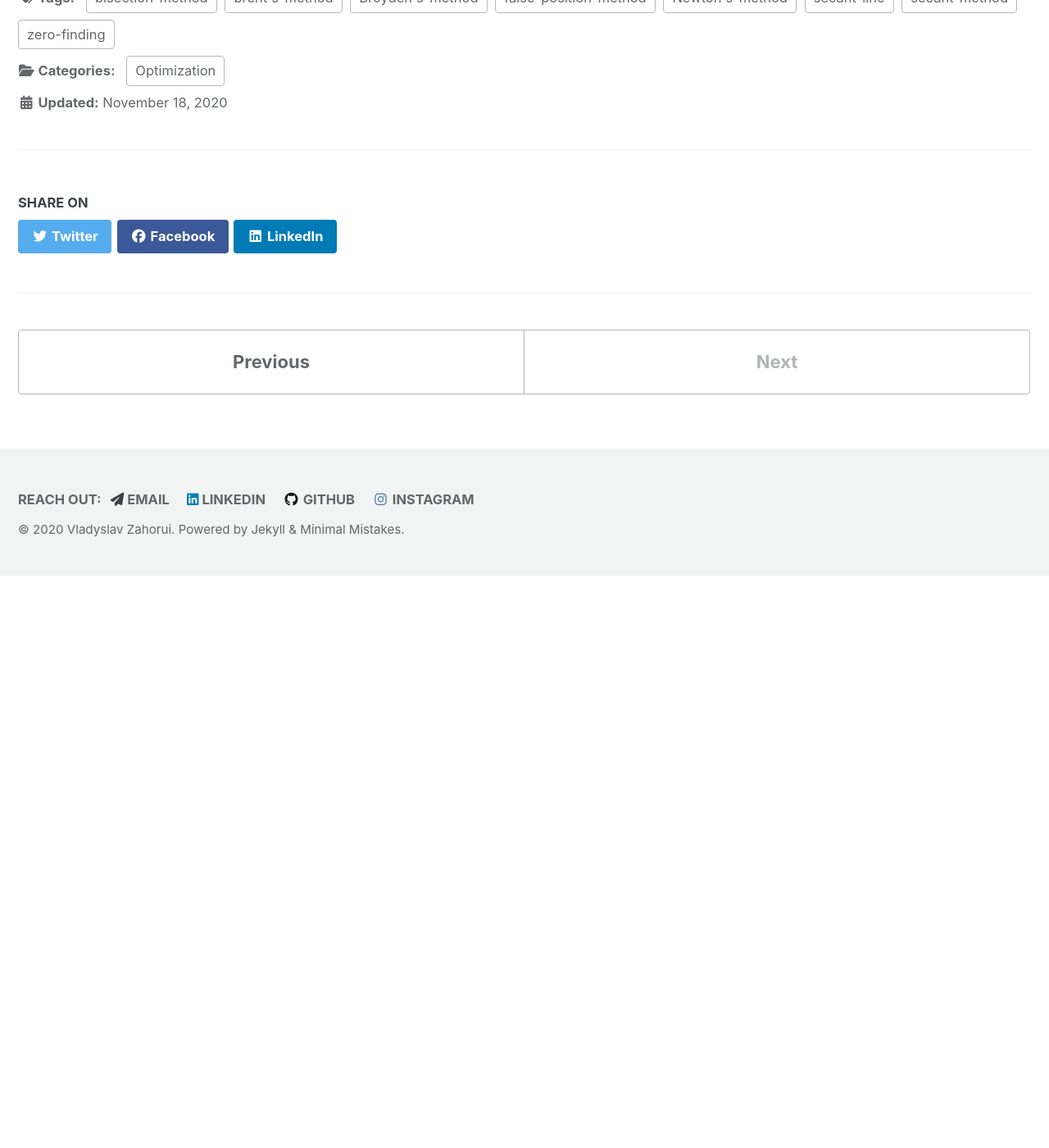
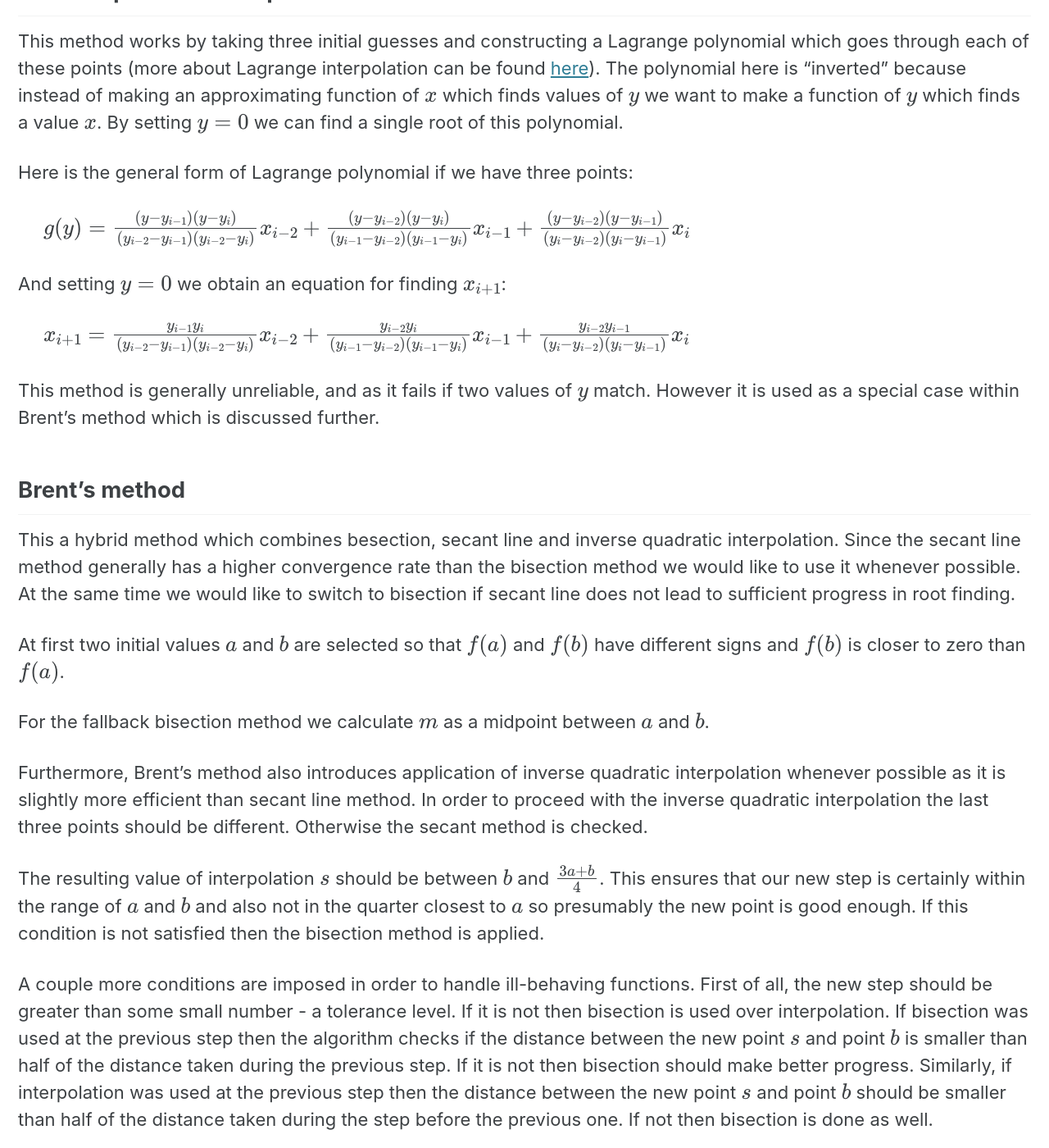
Before and after one commit to vzahorui/vzahorui.github.io, a Jekyll site: the page built from _posts/2020-10-25-root-finding.md, in a window 1280 px wide and 1400 px high, scrolled down 3073 px. Shown: the whole window at 82% size. Built offline with Jekyll 4.4.1, drawn with Linux system fonts in a browser that asks for light colours; cached includes are drawn as plain includes; nearby versions of some CDN libraries; formulas are drawn with MathJax 3; before the commit the page ends 3775 px from its top, so only the background shows below that; some of the changed text lies outside the part shown.

Commit message:
finished root finding algorithms article

```diff
--- a/_posts/2020-10-25-root-finding.md
+++ b/_posts/2020-10-25-root-finding.md
@@ -3,8 +3,8 @@ layout: single
 title: "Root finding algorithms"
 description: "Describing algorithms for function's root finding"
 category: "Optimization"
-tags: secant-method secant-line bisection-method brent's-method Newton's-method zero-finding false-position-method Broyden's-method
-date: 2020-11-18
+tags: secant-method secant-line bisection-method Brent's-method Newton's-method zero-finding false-position-method Broyden's-method inverse-quadratic-interpolation
+date: 2020-11-22
 ---
 
 In numeric analysis root finding is equivalent to finding zeros of a continuous function. In case of complex and composite function finding values of a variable at which a function evaluates to zero is not a straightforward task, and thus root finding algorithms provide various iterative techniques for approximation of the root. In general root finding algorithms do not find all possible roots of a function but only the closest one to the initial guess (if any at all). Failing to find a root with approximation does not mean however that the function does not have any.
@@ -19,7 +19,7 @@ Newton's method could be effectively used for root finding by making a linear ap
 
 This is one probably the simplest method in root finding which starts off with two guesses where a function has values of opposite signs, say $f(a)$ is a positive and $f(b)$ is a negative value. The interval [$a$, $b$] is repeatedly bisected with a new point $c$ in the middle of it. After each bisection we either have $f(a) > 0$ and $f(c) \leq 0$ or $f(c) \geq 0$ and $(b) < 0$. The interval with opposite signs is selected and the procedure is repeated all over again until the interval becomes small enough, in which case the root is considered to be found. Although this algorithm is robust it might be too slow.
 
-## Secant method
+## Secant line method
 
 This method assumes that the function is approximately linear in the region of interest. It starts off with two initial guesses and puts a line between them (a secant line). In each next iteration the point where the secant line reaches zero is selected as a new one which substitutes the first point in the previous pair of guesses.
 
@@ -52,3 +52,37 @@ The formula is actually similar to the one used in Newton's method; only the slo
 There is an improvement to this method known as false position method (or regula falsi) which makes sure that the algorithm converges by selecting points where a function assumes different signs, as opposed to selecting the last point regardless of its sign.
 
 A generalization of the secant method in multidimensional space is known as Broyden's method which is described in greater details [here]({{ site.baseurl }}{% link _posts/2020-07-29-quasi-newton-methods.md %}).
+
+## Inverse quadratic interpolation
+
+This method works by taking three initial guesses and constructing a Lagrange polynomial which goes through each of these points (more about Lagrange interpolation can be found [here]({{ site.baseurl }}{% link _posts/2019-12-08-interpolation.md %})). The polynomial here is "inverted" because instead of making an approximating function of $x$ which finds values of $y$ we want to make a function of $y$ which finds a value $x$. By setting $y=0$ we can find a single root of this polynomial.
+
+Here is the general form of Lagrange polynomial if we have three points:
+
+&nbsp;&nbsp;&nbsp;&nbsp;
+$g(y) = \frac{(y-y_{i-1})(y-y_{i})}{(y_{i-2}-y_{i-1})(y_{i-2}-y_{i})}x_{i-2} + \frac{(y-y_{i-2})(y-y_{i})}{(y_{i-1}-y_{i-2})(y_{i-1}-y_{i})}x_{i-1} + \frac{(y-y_{i-2})(y-y_{i-1})}{(y_{i}-y_{i-2})(y_{i}-y_{i-1})}x_{i}$
+
+And setting $y=0$ we obtain an equation for finding $x_{i+1}$:
+
+&nbsp;&nbsp;&nbsp;&nbsp;
+$x_{i+1} = \frac{y_{i-1}y_{i}}{(y_{i-2}-y_{i-1})(y_{i-2}-y_{i})}x_{i-2} + \frac{y_{i-2}y_{i}}{(y_{i-1}-y_{i-2})(y_{i-1}-y_{i})}x_{i-1} + \frac{y_{i-2}y_{i-1}}{(y_{i}-y_{i-2})(y_{i}-y_{i-1})}x_{i}$
+
+This method is generally unreliable, and as it fails if two values of $y$ match. However it is used as a special case within Brent's method which is discussed further.
+
+## Brent's method
+
+This a hybrid method which combines besection, secant line and inverse quadratic interpolation. Since the secant line method generally has a higher convergence rate than the bisection method we would like to use it whenever possible. At the same time we would like to switch to bisection if secant line does not lead to sufficient progress in root finding.
+
+At first two initial values $a$ and $b$ are selected so that $f(a)$ and $f(b)$ have different signs and $f(b)$ is closer to zero than $f(a)$.
+
+For the fallback bisection method we calculate $m$ as a midpoint between $a$ and $b$.
+
+Furthermore, Brent's method also introduces application of inverse quadratic interpolation whenever possible as it is slightly more efficient than secant line method. In order to proceed with the inverse quadratic interpolation the last three points should be different. Otherwise the secant method is checked.
+
+The resulting value of interpolation $s$ should be between $b$ and $\frac{3a+b}{4}$. This ensures that our new step is certainly within the range of $a$ and $b$ and also not in the quarter closest to $a$ so presumably the new point is good enough. If this condition is not satisfied then the bisection method is applied.
+
+A couple more conditions are imposed in order to handle ill-behaving functions. First of all, the new step should be greater than some small number - a tolerance level. If it is not then bisection is used over interpolation. If bisection was used at the previous step then the algorithm checks if the distance between the new point $s$ and point $b$ is smaller than half of the distance taken during the previous step. If it is not then bisection should make better progress. Similarly, if interpolation was used at the previous step then the distance between the new point $s$ and point $b$ should be smaller than half of the distance taken during the step before the previous one. If not then bisection is done as well.
+
+According to the secant line mechanism we should use these two points at first, and in the future iterations - last two points obtained in the previous step (also with the different signs).
+
+On the whole, Brent's method is at least as good as the bisection method, there is a guarantee that it will converge, and at the same time with sufficiently smooth functions it benefits from higher convergence rate of secant line and inverse quadratic interpolation.
```
